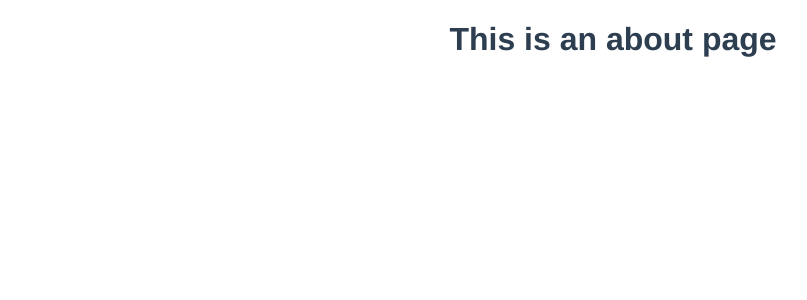
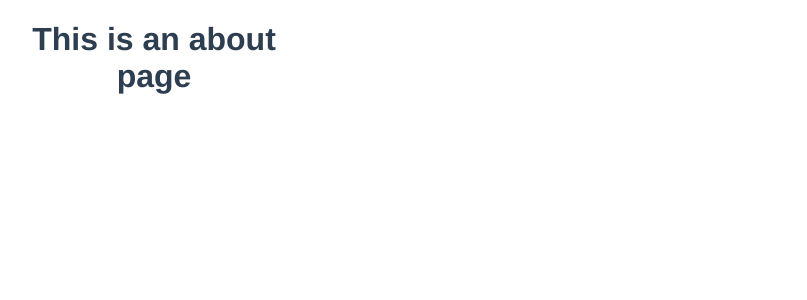
Before and after one commit to Team-SNKLCB/shinhan-alpha, a Vue app in the folder frontend/: page /about in a window 1280 px wide. Shown: the top 300 px of the page, without its empty margins (6-813 px from the left). Built offline with nearby package versions, Linux system fonts and the light colour scheme.

Commit message:
chore: setting for project

```diff
--- a/frontend/package.json
+++ b/frontend/package.json
@@ -7,6 +7,11 @@
     "build": "vue-cli-service build"
   },
   "dependencies": {
+    "@fortawesome/fontawesome-svg-core": "^6.3.0",
+    "@fortawesome/free-brands-svg-icons": "^6.3.0",
+    "@fortawesome/free-regular-svg-icons": "^6.3.0",
+    "@fortawesome/free-solid-svg-icons": "^6.3.0",
+    "@fortawesome/vue-fontawesome": "^3.0.3",
     "core-js": "^3.8.3",
     "vue": "^3.2.13",
     "vue-router": "^4.0.3",
--- a/frontend/public/index.html
+++ b/frontend/public/index.html
@@ -7,9 +7,17 @@
         <link rel="icon" href="<%= BASE_URL %>favicon.ico" />
         <title><%= htmlWebpackPlugin.options.title %></title>
         <style>
+            @import url("https://fonts.googleapis.com/css2?family=Noto+Sans+KR:wght@300;400;500;700&display=swap");
             body {
-                width: 470px;
-                margin: 0 30%;
+                margin: 0;
+                padding: 0;
+                font-family: "Noto Sans KR", sans-serif;
+            }
+
+            #app {
+                text-align: none;
+                width: 320px;
+                height: 667px;
             }
         </style>
     </head>
--- a/frontend/src/main.js
+++ b/frontend/src/main.js
@@ -1,6 +1,20 @@
-import { createApp } from 'vue'
-import App from './App.vue'
-import router from './router'
-import store from './store'
+import { createApp } from "vue";
+import App from "./App.vue";
+import router from "./router";
+import store from "./store";
+/* import the fontawesome core */
+import { library } from "@fortawesome/fontawesome-svg-core";
 
-createApp(App).use(store).use(router).mount('#app')
+/* import font awesome icon component */
+import { FontAwesomeIcon } from "@fortawesome/vue-fontawesome";
+
+/* import specific icons */
+import { faWifi } from "@fortawesome/free-solid-svg-icons";
+import { faBatteryFull } from "@fortawesome/free-solid-svg-icons";
+import { faSignal } from "@fortawesome/free-solid-svg-icons";
+import { faBars } from "@fortawesome/free-solid-svg-icons";
+import { faChevronRight } from "@fortawesome/free-solid-svg-icons";
+/* add icons to the library */
+library.add(faWifi, faBatteryFull, faSignal, faBars, faChevronRight);
+
+createApp(App).use(store).use(router).component("font-awesome-icon", FontAwesomeIcon).mount("#app");
--- a/frontend/src/router/index.js
+++ b/frontend/src/router/index.js
@@ -1,6 +1,10 @@
 import { createRouter, createWebHistory } from "vue-router";
 import HomeView from "../views/HomeView.vue";
-
+import SplashView from "../views/SplashView.vue";
+import ModeSelectView from "../views/ModeSelectView.vue";
+import OrdinaryMenuView from "../views/OrdinaryMenuView.vue";
+import ModeTutorialView from "../views/ModeTutorialView.vue";
+import EasyMenuView from "../views/EasyMenuView.vue";
 const routes = [
     {
         path: "/",
@@ -15,6 +19,31 @@ const routes = [
         // which is lazy-loaded when the route is visited.
         component: () => import(/* webpackChunkName: "about" */ "../views/AboutView.vue"),
     },
+    {
+        path: "/splash",
+        name: "splash",
+        component: SplashView,
+    },
+    {
+        path: "/modeSelect",
+        name: "modeSelect",
+        component: ModeSelectView,
+    },
+    {
+        path: "/ordinary_menu",
+        name: "ordinary_menu",
+        component: OrdinaryMenuView,
+    },
+    {
+        path: "/mode_tutorial",
+        name: "mode_tutorial",
+        component: ModeTutorialView,
+    },
+    {
+        path: "/easy_menu",
+        name: "easy_menu",
+        component: EasyMenuView,
+    },
 ];
 
 const router = createRouter({
```
Also changed, not shown: 1 other file (tests, documents, lock files or other folders).
